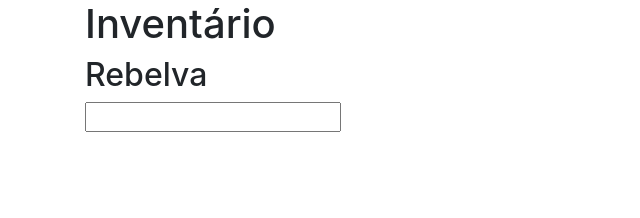
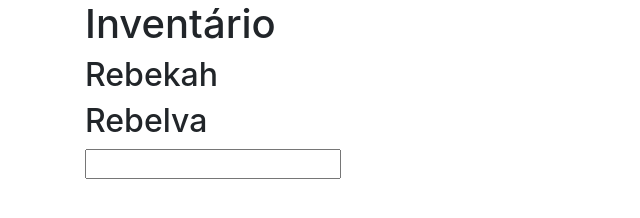
Before and after one commit to vmcpinto/inventario, a website: page index.html in a window 1280 px wide. Shown: the whole page, without its empty margins (0-640 px from the left). Drawn offline with nearby package versions, Linux system fonts and the light colour scheme.

Commit message:
update index.html

```diff
--- a/index.html
+++ b/index.html
@@ -12,8 +12,7 @@
 <body>
     <div class="container">
     <h1>Inventário</h1>
-
-
+   <h2 class="muse">Rebekah</h2>
 
     <h2>Rebelva</h2>
 
```
